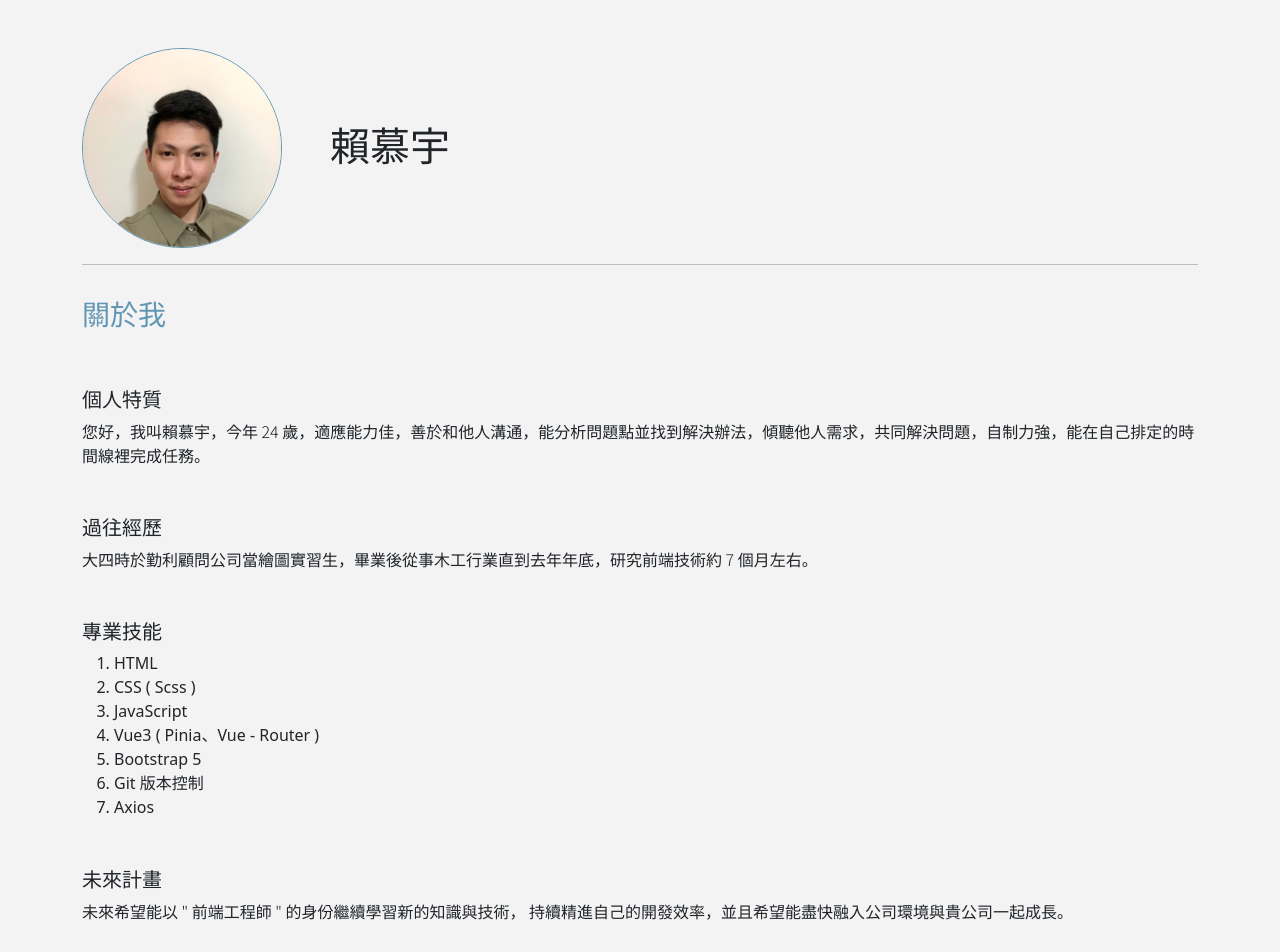
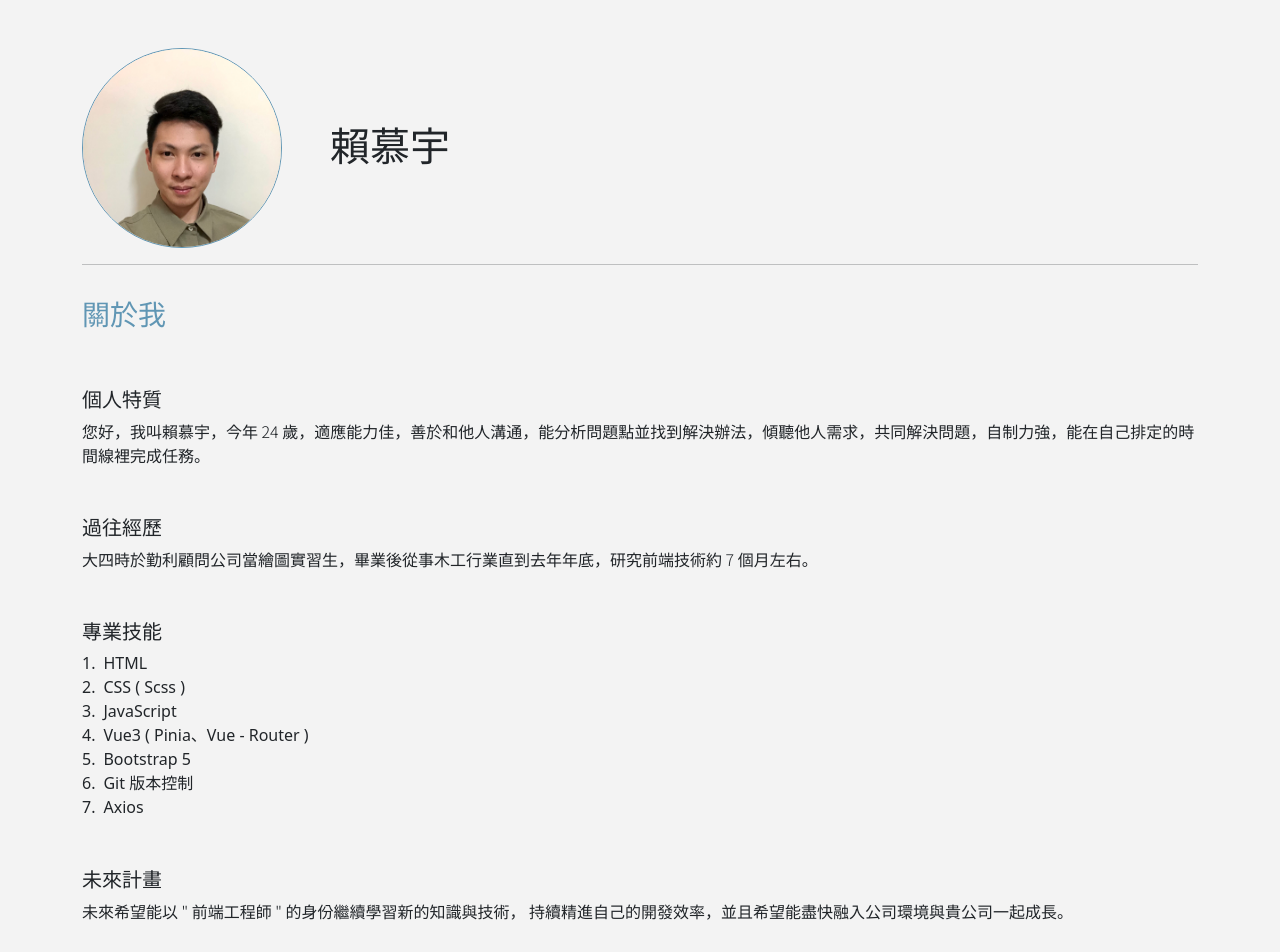
Before and after one commit to cr870406/resume, a Vue app: page /#/ in a window 1280 px wide. Shown: the top 952 px of the page. Built offline with nearby package versions, Linux system fonts and the light colour scheme.

Commit message:
修改文字

```diff
--- a/src/views/resume.vue
+++ b/src/views/resume.vue
@@ -38,14 +38,14 @@
           RWD，scss 的部分這個專案有使用到少許功能。<br />
           未來計畫學習 TypeScript、React 與公司需要的技能。
         </p> -->
-        <ol>
-          <li>HTML</li>
-          <li>CSS ( Scss )</li>
-          <li>JavaScript</li>
-          <li>Vue3 ( Pinia、Vue - Router )</li>
-          <li>Bootstrap 5</li>
-          <li>Git 版本控制</li>
-          <li>Axios</li>
+        <ol class="list-unstyled">
+          <li>1.&ensp;HTML</li>
+          <li>2.&ensp;CSS ( Scss )</li>
+          <li>3.&ensp;JavaScript</li>
+          <li>4.&ensp;Vue3 ( Pinia、Vue - Router )</li>
+          <li>5.&ensp;Bootstrap 5</li>
+          <li>6.&ensp;Git 版本控制</li>
+          <li>7.&ensp;Axios</li>
         </ol>
         <h5 class="mt-5">未來計畫</h5>
         <p>
```
